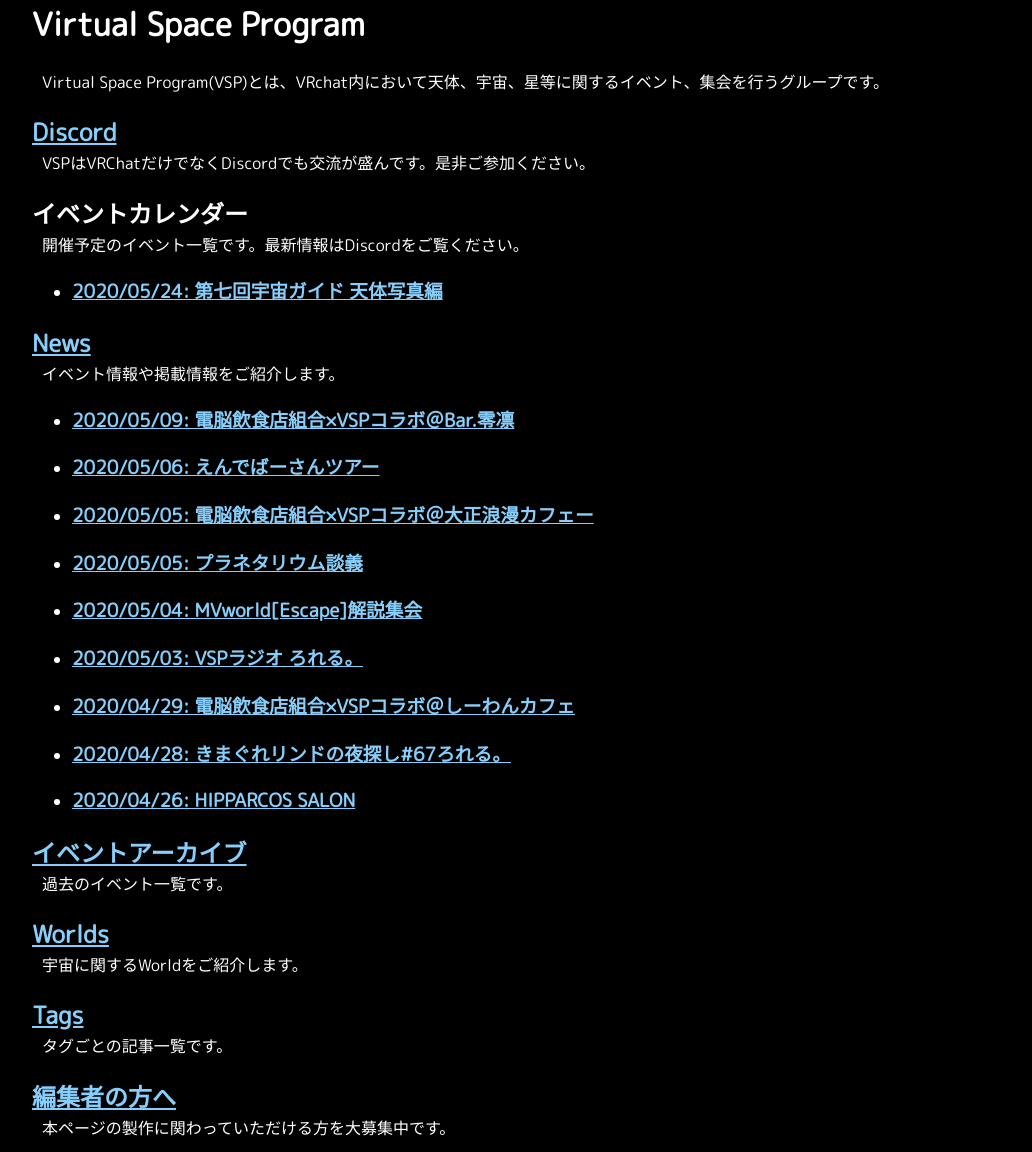
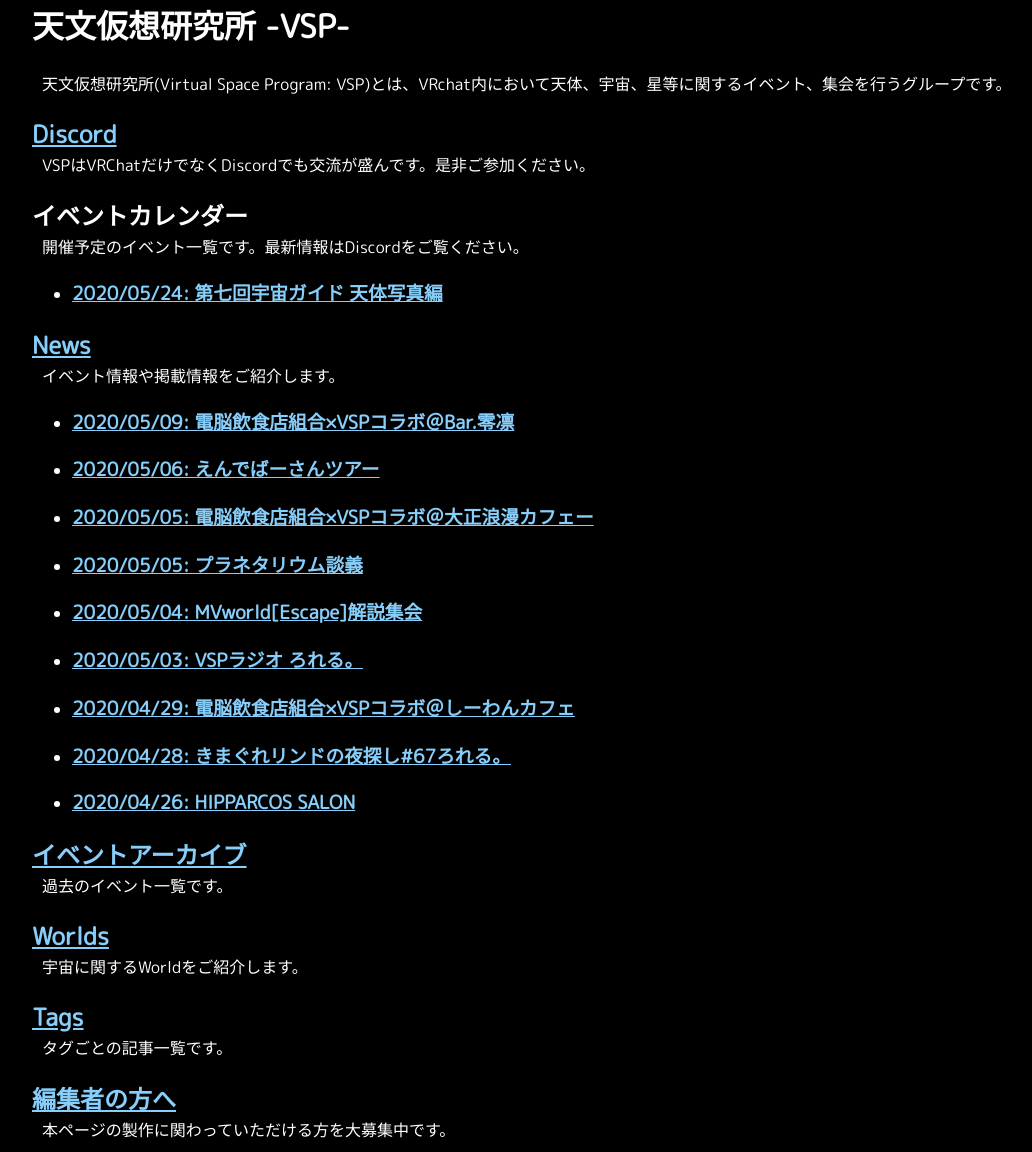
Before and after one commit to VirtualSpaceProgram/VirtualSpaceProgram.github.io, a Jekyll site: the page built from index.md, in a window 1280 px wide. Shown: the part 149-1301 px from the top of the page, without its empty margins (102-1134 px from the left). Built offline with Jekyll 4.4.1, drawn with Linux system fonts in a browser that asks for light colours; our own code applies the rules of GitHub Pages for plain Markdown files.

Commit message:
Edit: ページタイトル

```diff
--- a/index.md
+++ b/index.md
@@ -1,6 +1,11 @@
-# Virtual Space Program
+---
+layout: default
+title: "天文仮想研究所: Virtual Space Program"
+---
 
-Virtual Space Program(VSP)とは、VRchat内において天体、宇宙、星等に関するイベント、集会を行うグループです。
+# 天文仮想研究所 -VSP-
+
+天文仮想研究所(Virtual Space Program: VSP)とは、VRchat内において天体、宇宙、星等に関するイベント、集会を行うグループです。
 
 ## [Discord](http://discord.gg/znwtKr4)
 VSPはVRChatだけでなくDiscordでも交流が盛んです。是非ご参加ください。
```
